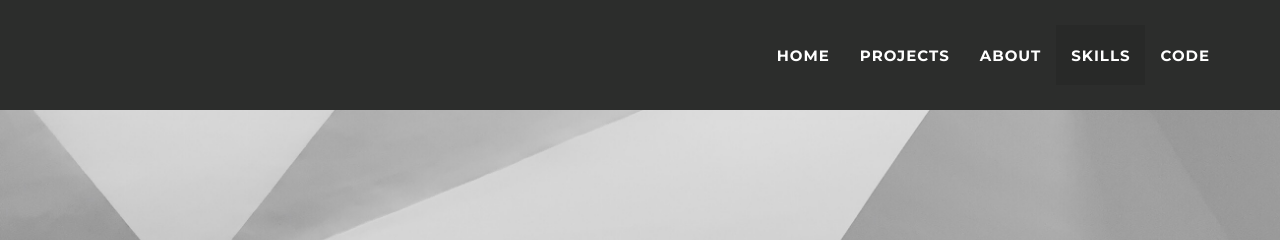
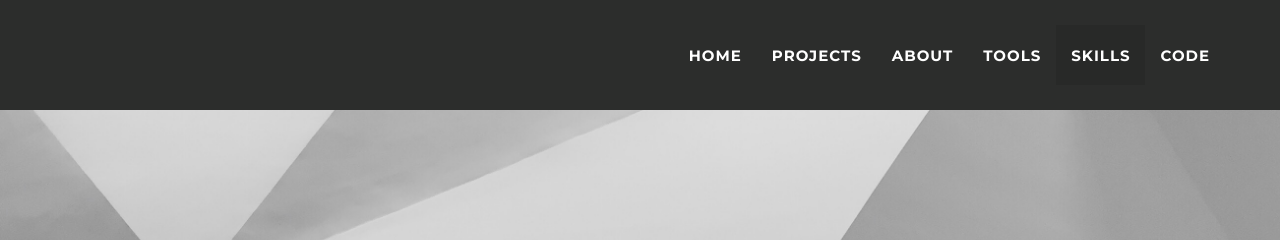
Before and after one commit to brf217/brf217.github.io, a Jekyll site: the page built from _posts/2014-07-13-project-6.markdown, in a window 1280 px wide. Shown: the top 240 px of the page. Built offline with Jekyll 4.4.1, drawn with Linux system fonts in a browser that asks for light colours.

Commit message:
Update nav.html

```diff
--- a/_includes/nav.html
+++ b/_includes/nav.html
@@ -26,6 +26,9 @@
           <a href="#about">About</a>
         </li>
         <li class="page-scroll">
+          <a href="#tools">Tools</a>
+        </li>
+        <li class="page-scroll">
           <a href="#skills">Skills</a>
         </li>
         <li class="page-scroll">
```
